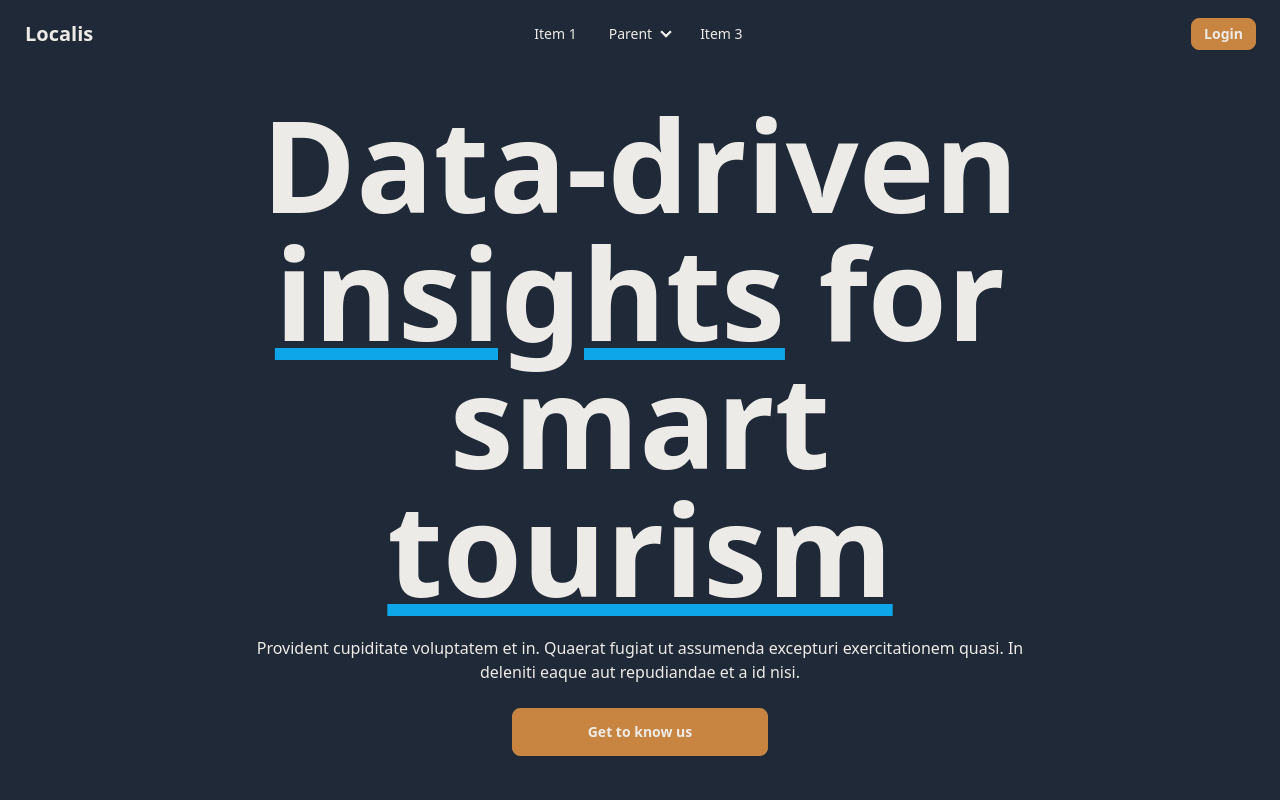
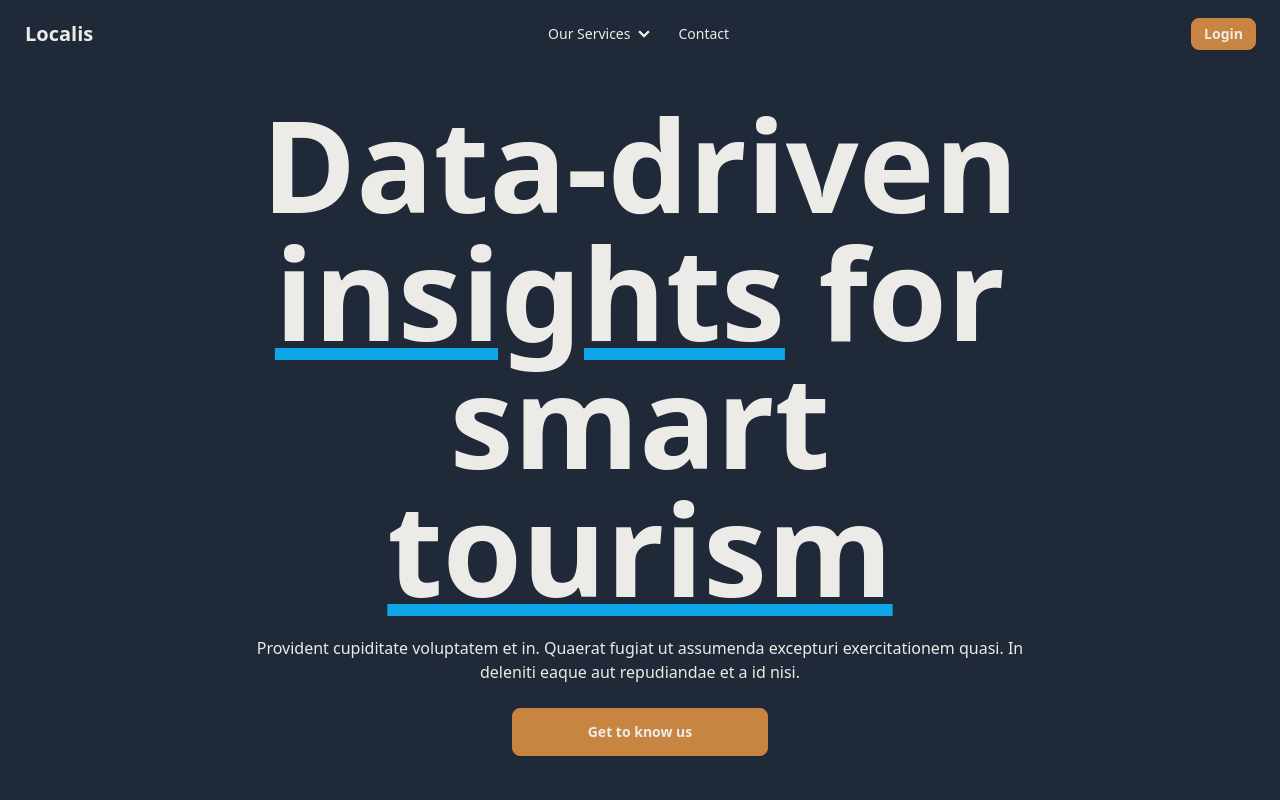
Before and after one commit to campbellm92/data-visualisation-capstone, a React (Vite) app in the folder client/: page / in a window 1280 px wide. Shown: the top 800 px of the page. Built offline with nearby package versions, Linux system fonts and the light colour scheme.

Commit message:
add content to menu items

```diff
--- a/client/src/components/layout/Navbar.jsx
+++ b/client/src/components/layout/Navbar.jsx
@@ -44,24 +44,33 @@ export default function Navbar() {
 
           <ul
             tabIndex={0}
-            className="menu menu-sm dropdown-content bg-base-100 rounded-box z-[1] mt-3 w-52 p-2 shadow"
+            className="menu menu-sm dropdown-content bg-base-100 rounded-box z-50 mt-3 w-52 p-2 shadow"
           >
             <li>
-              <a>Item 1</a>
-            </li>
-            <li>
-              <a>Parent</a>
-              <ul className="p-2">
+              <a>Our Services</a>
+              <ul className="p-2 z-50">
                 <li>
-                  <a>Submenu 1</a>
+                  <a>Data visualisation dashboard</a>
                 </li>
                 <li>
-                  <a>Submenu 2</a>
+                  <a>Grant writing</a>
+                </li>
+                <li>
+                  <a>Forecasting</a>
+                </li>
+                <li>
+                  <a>Event analysis</a>
+                </li>
+                <li>
+                  <a>AI-driven insights</a>
+                </li>
+                <li>
+                  <a>Tourism profiles</a>
                 </li>
               </ul>
             </li>
             <li>
-              <a>Item 3</a>
+              <a>Contact</a>
             </li>
           </ul>
         </div>
@@ -69,25 +78,34 @@ export default function Navbar() {
       </div>
 
       <div className="navbar-center hidden lg:flex">
-        <ul className="menu menu-horizontal px-1">
-          <li>
-            <a className="text-primary-content">Item 1</a>
-          </li>
+        <ul className="menu menu-horizontal px-1 z-50">
           <li>
             <details className="dropdown">
-              <summary className="text-primary-content">Parent</summary>
-              <ul className="p-2">
+              <summary className="text-primary-content">Our Services</summary>
+              <ul className="p-2 z-50">
                 <li>
-                  <a>Submenu 1</a>
+                  <a>Data visualisation dashboard</a>
                 </li>
                 <li>
-                  <a>Submenu 2</a>
+                  <a>Grant writing</a>
+                </li>
+                <li>
+                  <a>Forecasting</a>
+                </li>
+                <li>
+                  <a>Event analysis</a>
+                </li>
+                <li>
+                  <a>AI-driven insights</a>
+                </li>
+                <li>
+                  <a>Tourism profiles</a>
                 </li>
               </ul>
             </details>
           </li>
           <li>
-            <a className="text-primary-content">Item 3</a>
+            <a className="text-primary-content">Contact</a>
           </li>
         </ul>
       </div>
```
